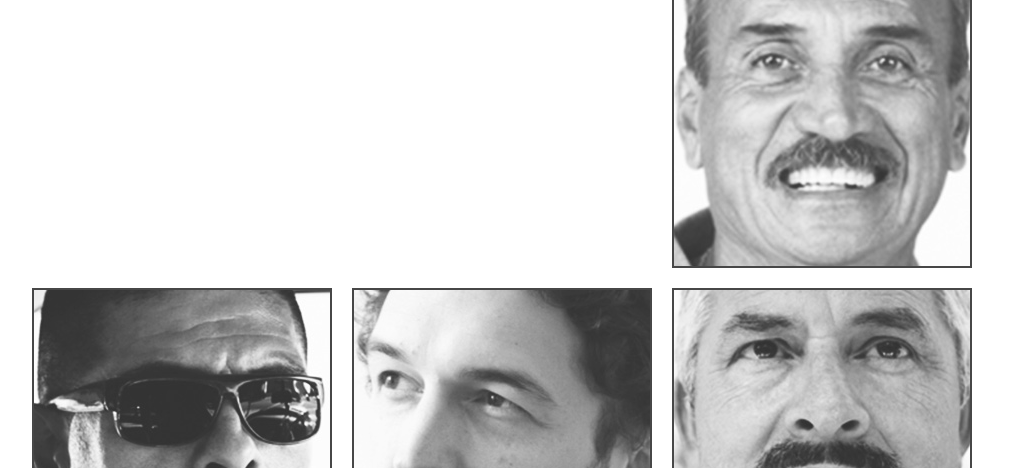
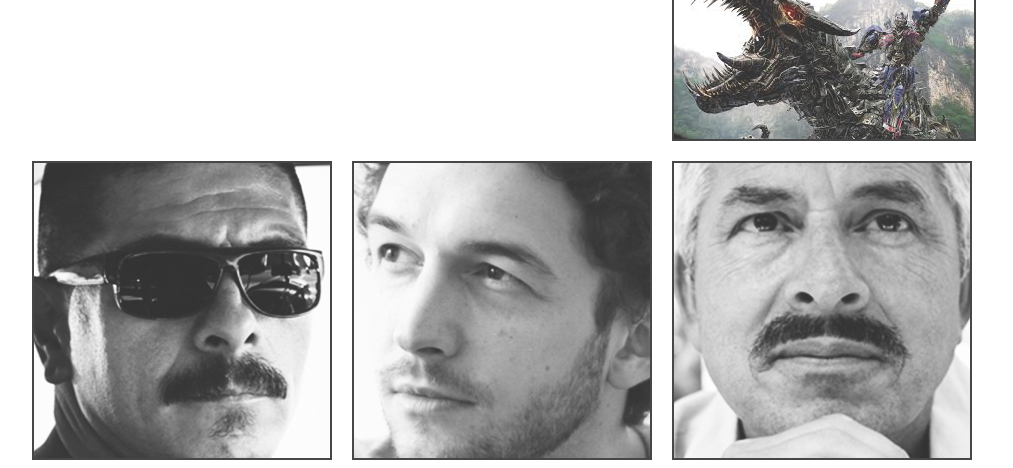
Before and after one commit to Warrior364/warrior364.github.io, a plain HTML site: page gallery.html in a window 1280 px wide. Shown: the part 792-1260 px from the top of the page, without its empty margins (138-1151 px from the left). Drawn offline with Linux system fonts and the light colour scheme.

Commit message:
Update gallery.html

```diff
--- a/gallery.html
+++ b/gallery.html
@@ -52,7 +52,7 @@
 			</li>
 			<li>
 				<a href="gallery-single-post.html">
-					<img src="images/mustache4.jpg" alt="">
+					<img src="images/ride.jpg" alt="">
 				</a>
 			</li>
 			<li>
```
